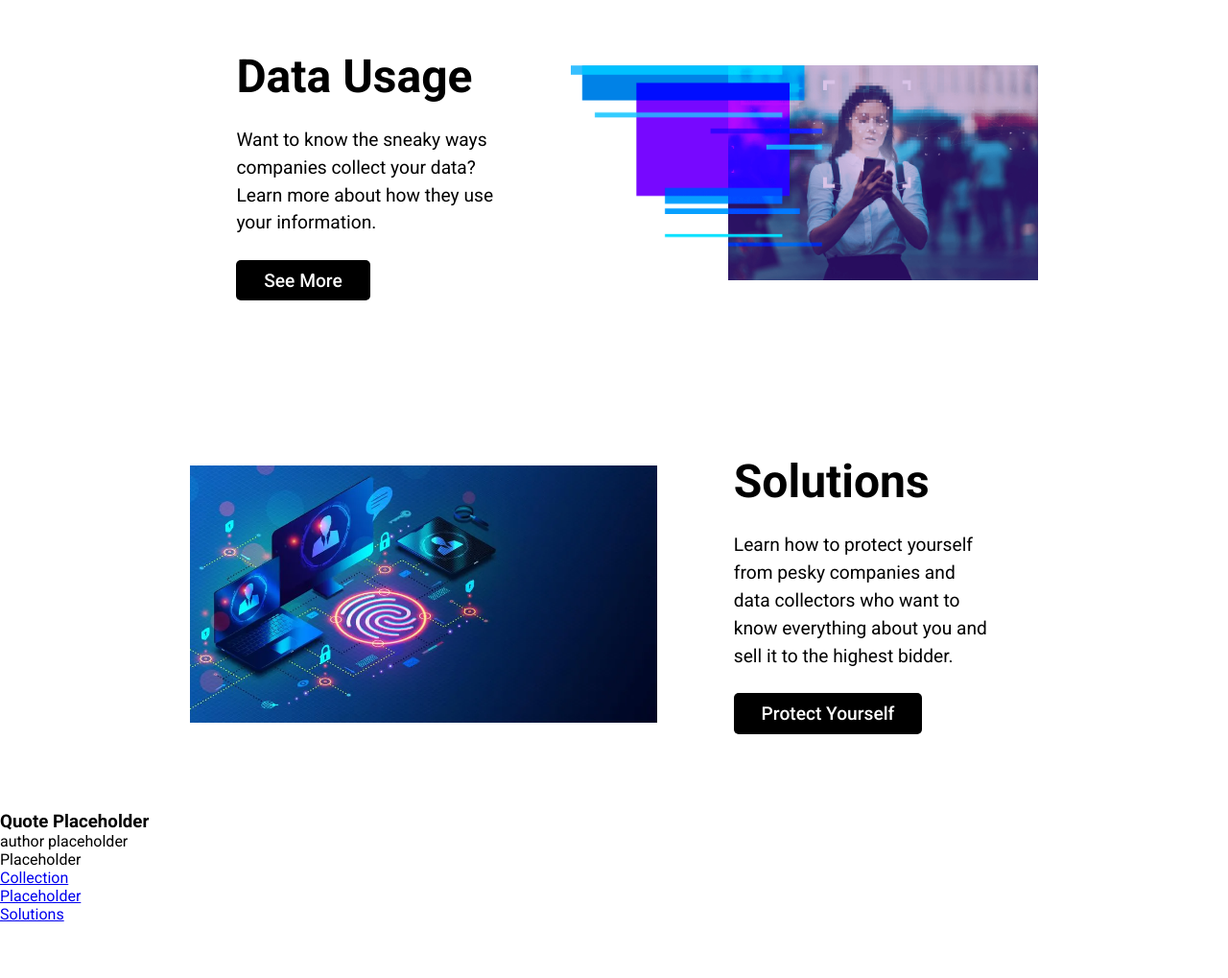
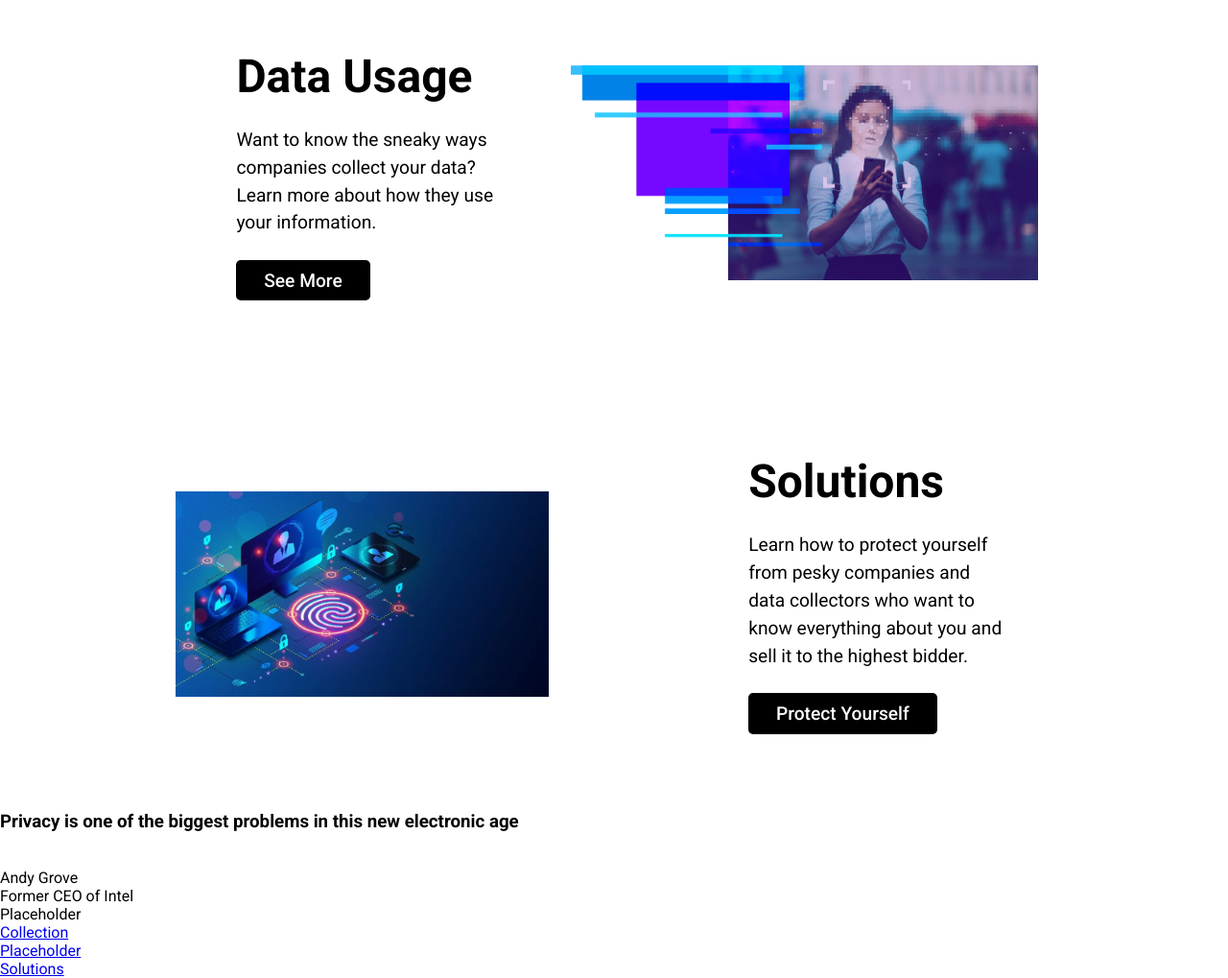
Before and after one commit to AndrewC145/DIGT-1172-Digital-Artifact, a plain HTML site: page index.html in a window 1280 px wide. Shown: the part 860-1879 px from the top of the page at 96% size. Before the commit the page ends 1822 px from the top, so only its background shows below. Drawn offline with Linux system fonts and the light colour scheme.

Commit message:
Added Quote Information and Adjusted Content Container space

```diff
--- a/index.html
+++ b/index.html
@@ -98,12 +98,17 @@
       </div>
     </div>
     <div class="quote-section">
-      <div class="quote container">
+      <div class="quote-container">
         <h3 class="quote">
-          Quote Placeholder
+          Privacy is one of the biggest problems in this new electronic age
         </h3>
-        <div class="author">
-          <p>author placeholder</p>
+        <div class="author-container">
+          <img>
+          <div class="author-source">
+            <img>
+            <p>Andy Grove</p>
+            <p>Former CEO of Intel</p>
+          </div>
         </div>
       </div>
     </div>
--- a/styles/style.css
+++ b/styles/style.css
@@ -164,8 +164,12 @@
   display: flex;
   align-items: center;
   justify-content: center;
-  gap: 2em; /* Add gap between left and right containers */
+  gap: 2em;
   padding: 2em;
+}
+
+.content-container-two {
+  gap: 10em;
 }
 
 .content-container .left-container,
@@ -217,6 +221,10 @@
   width: 40%;
 }
 
+.content-container-two .left-container {
+  width: 32%;
+}
+
 .content-container .right-container img,
 .content-container-two .content-image-box img {
   width: 100%;
```
